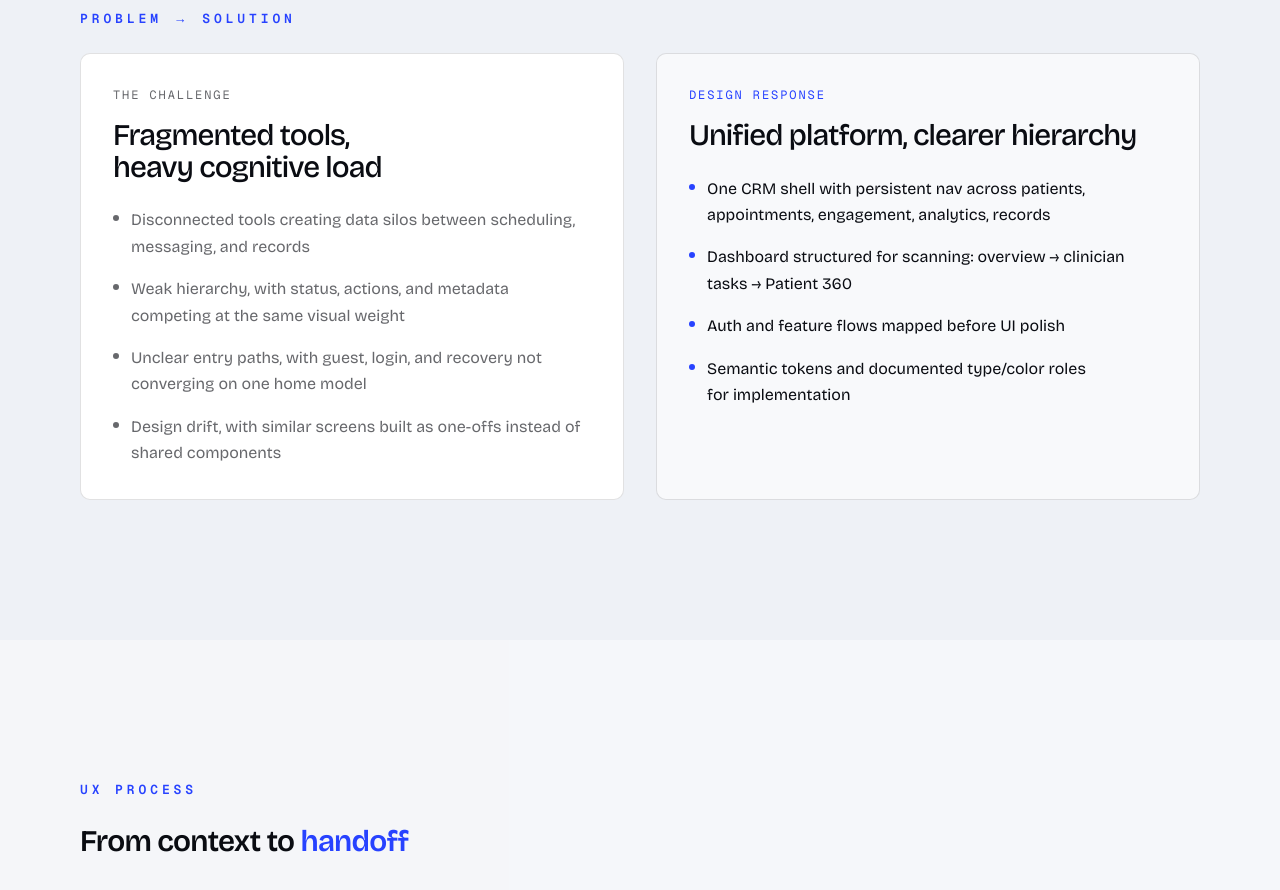
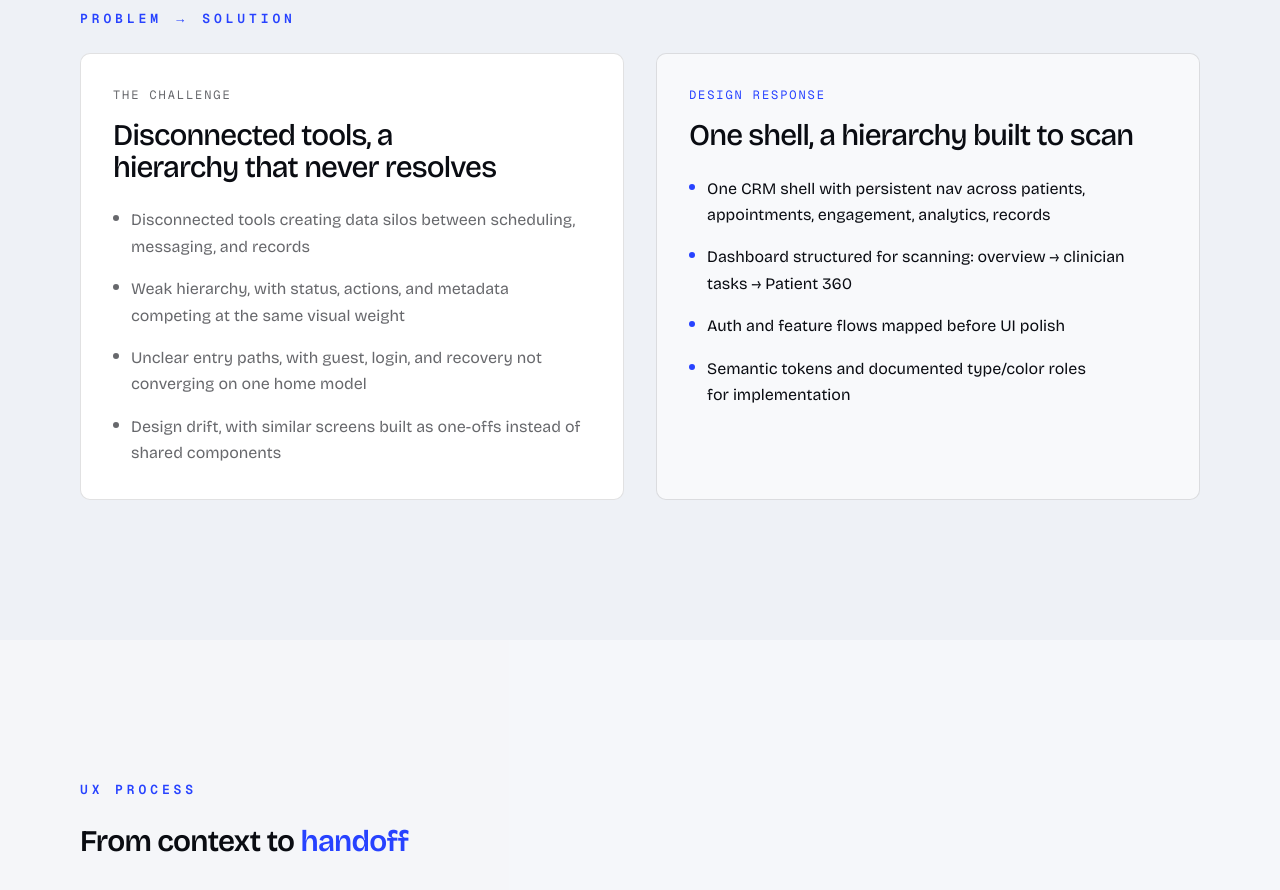
Before and after one commit to mdostanic85/dostanic, a Next.js app: page /work/healthcare-crm in a window 1280 px wide. Shown: the part 1880-2770 px from the top of the page. Built offline with nearby package versions, Linux system fonts and the light colour scheme.

Commit message:
Replace generic problem/solution titles in healthcare CRM case study with specific ones

```diff
--- a/src/app/work/healthcare-crm/page.tsx
+++ b/src/app/work/healthcare-crm/page.tsx
@@ -60,8 +60,8 @@ export default function HealthcareCRMCaseStudy() {
       <CaseStudySection>
         <ProblemSolution
           intro="Based on product assumptions and illustrative screens. No production outcome is claimed."
-          challengeTitle="Fragmented tools, heavy cognitive load"
-          responseTitle="Unified platform, clearer hierarchy"
+          challengeTitle="Disconnected tools, a hierarchy that never resolves"
+          responseTitle="One shell, a hierarchy built to scan"
           problems={[
             'Disconnected tools creating data silos between scheduling, messaging, and records',
             'Weak hierarchy, with status, actions, and metadata competing at the same visual weight',
```
